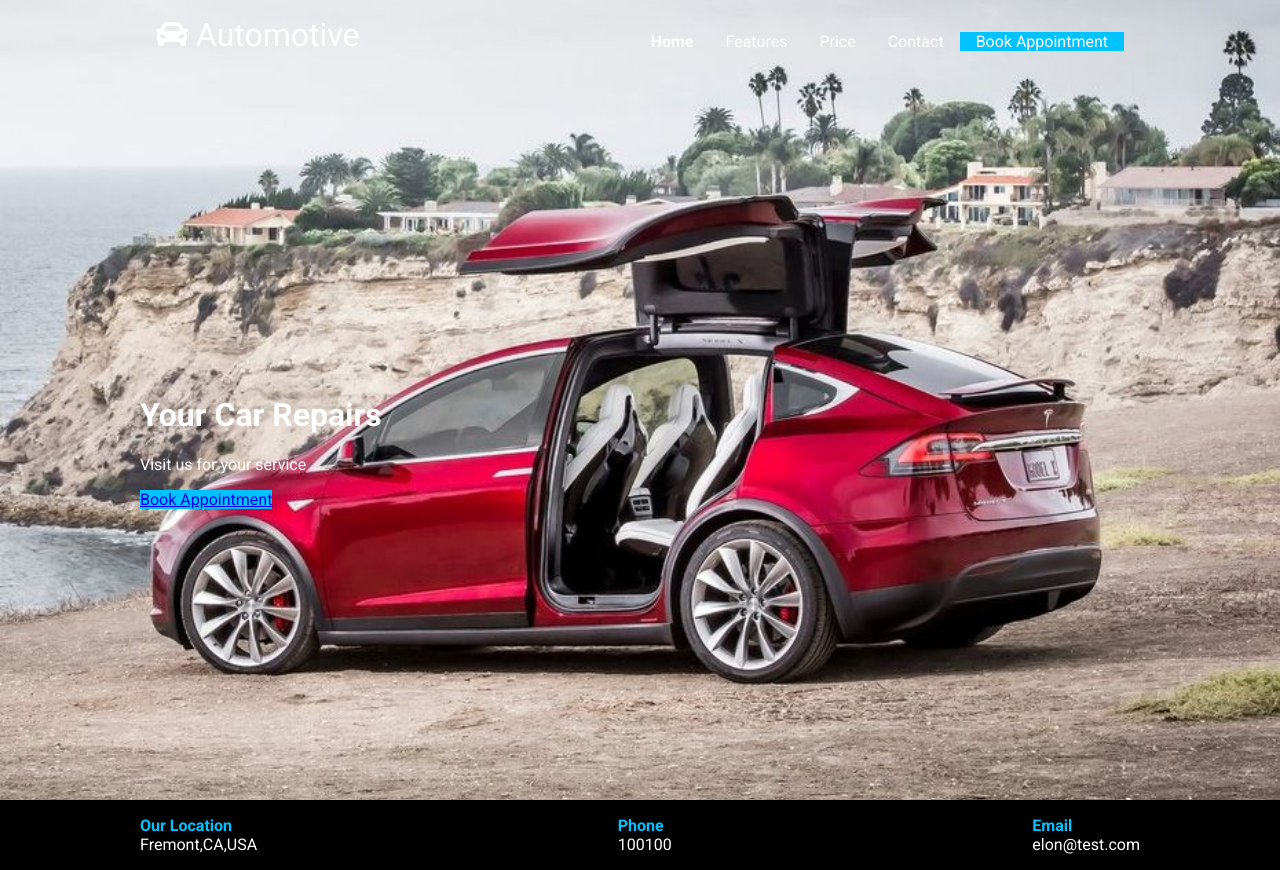
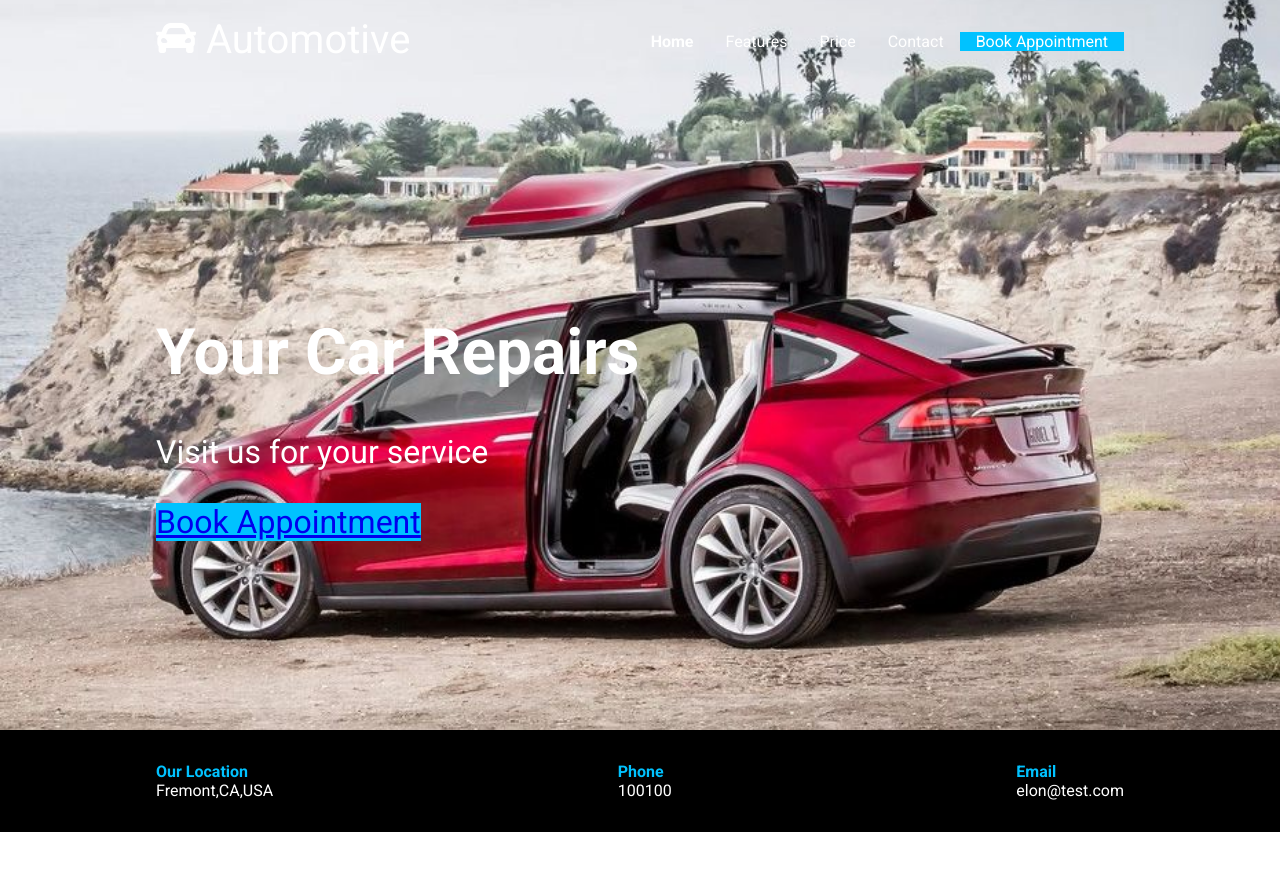
Before and after one commit to vikramvi/10websites-design-to-html-css, a plain HTML site: page automotive-car-design/index.html in a window 1280 px wide. After the commit the page ends 832 px from the top, so only its background shows below. Drawn offline with Linux system fonts and the light colour scheme.

Commit message:
remaining styles added

```diff
--- a/automotive-car-design/style.css
+++ b/automotive-car-design/style.css
@@ -11,21 +11,25 @@ body {
 }
 
 header {
+  display: flex;
+  flex-direction: column;
+  align-items: flex-start;
+  min-height: calc(100vh - 70px);
+  color: white;
   background-image: url("ModelX.jpg");
   background-size: cover;
   background-position: center center;
-  display: flex;
-  color: #fff;
-  min-height: 100vh;
-  flex-direction: column;
 }
 
-/* navigation bar styling */
+/* navigation bar styling start */
 
 nav {
   display: flex;
   justify-content: space-between;
-  padding: 1rem;
+}
+
+nav .logo {
+  font-size: 2.5rem;
 }
 
 nav ul {
@@ -40,12 +44,11 @@ nav li a {
   padding: 1rem;
 }
 
-nav .logo {
-  font-size: 2rem;
-}
+/* navigation bar styling end */
 
 .container {
   margin: 0 auto;
+  padding: 1rem;
   max-width: 100%;
   width: 1000px;
 }
@@ -60,6 +63,8 @@ nav .logo {
 
 .content {
   margin: auto;
+  font-size: 2rem;
+  max-width: 100%;
 }
 
 /* footer styling  start */
```
